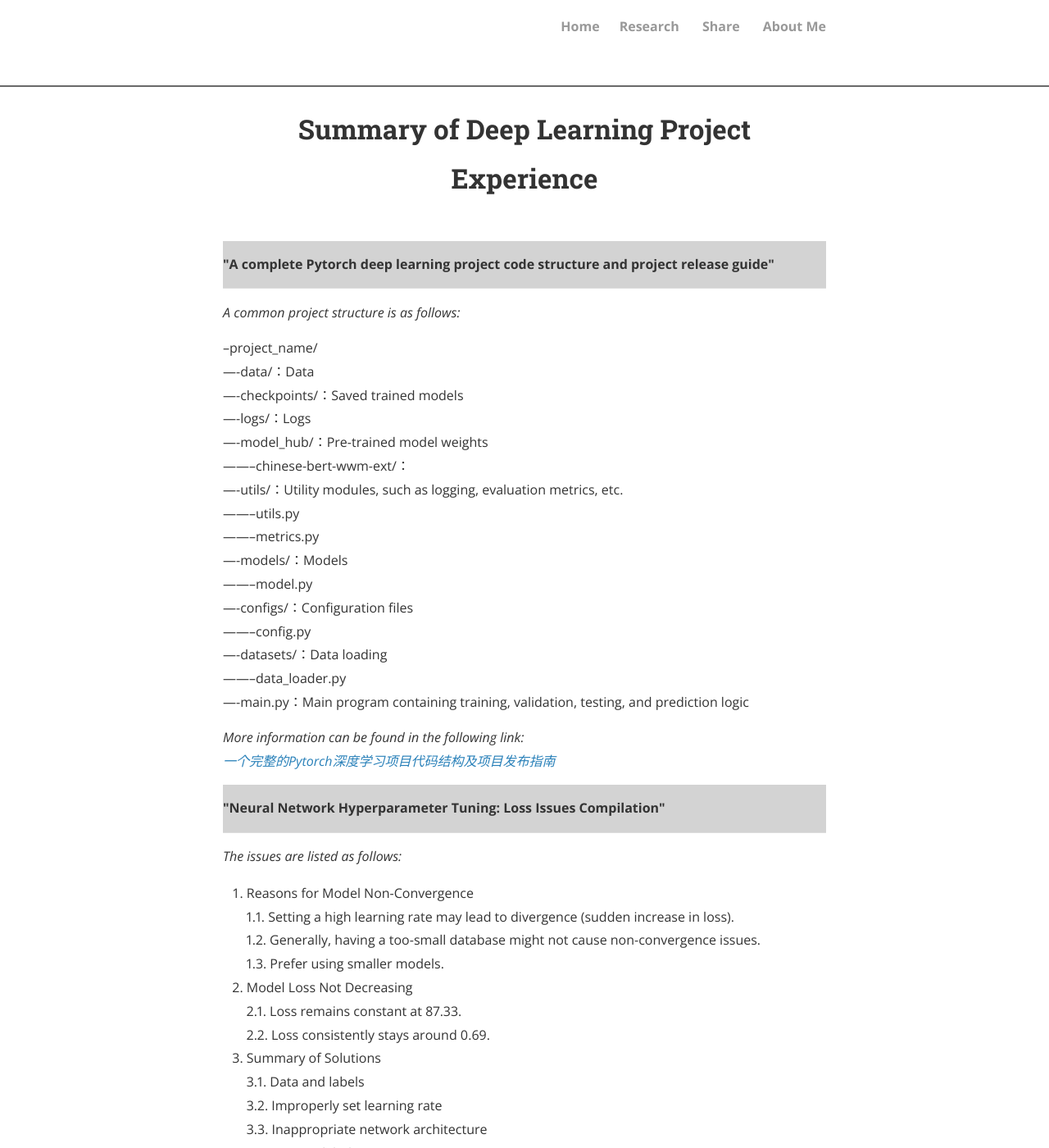
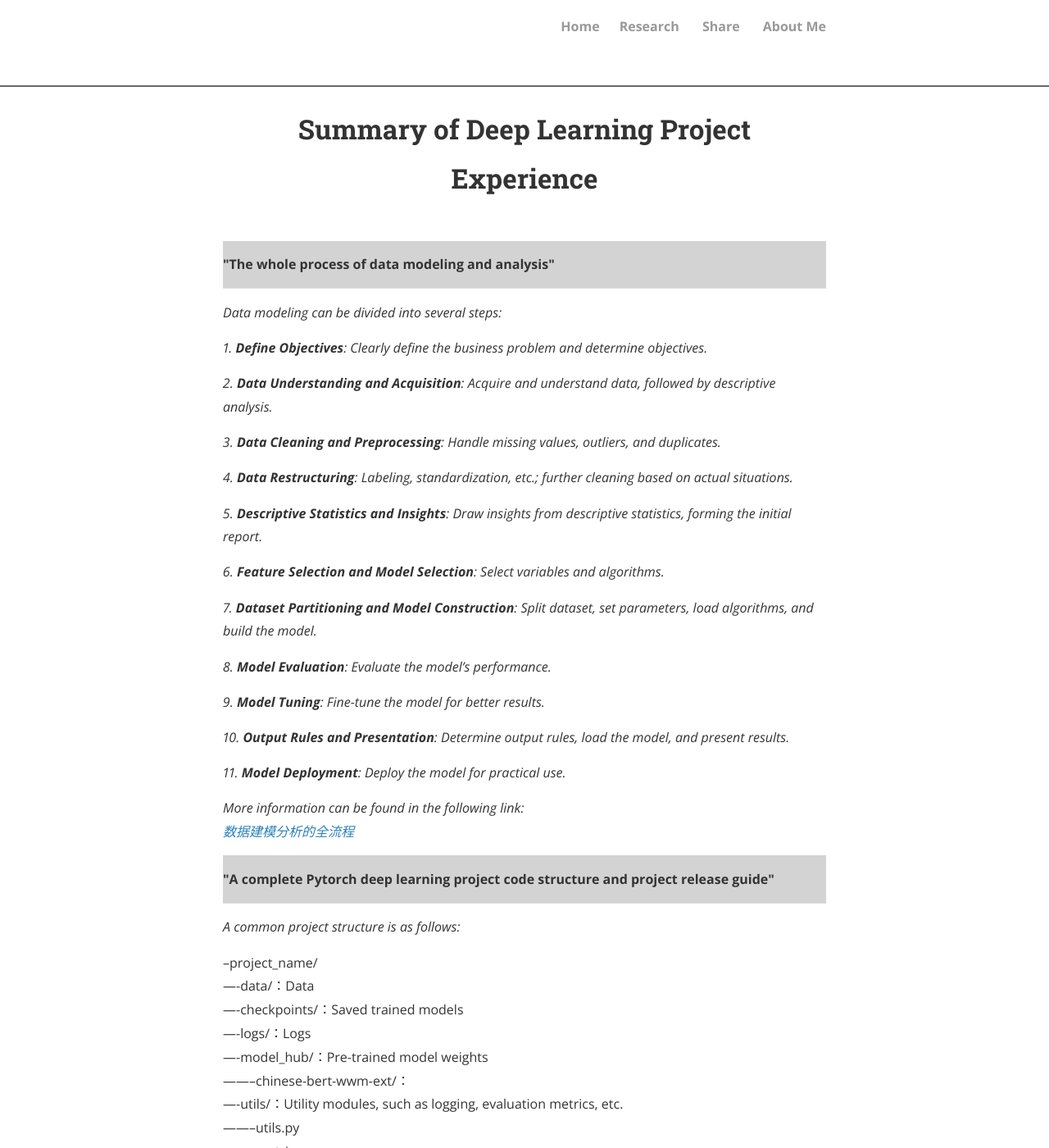
Before and after one commit to sosweetzhang/sosweetzhang.github.io, a Jekyll site: the page built from share/Experience/Summary_of_deep_learning_project_experience.md, in a window 1280 px wide and 1400 px high. Shown: the whole window at 82% size. Built offline with Jekyll 4.4.1, drawn with Linux system fonts in a browser that asks for light colours; nearby versions of some CDN libraries; comment, search, counter and statistics services are not loaded; a style sheet for code colours, icons or effects is not loaded.

Commit message:
Update Summary_of_deep_learning_project_experience.md

```diff
--- a/share/Experience/Summary_of_deep_learning_project_experience.md
+++ b/share/Experience/Summary_of_deep_learning_project_experience.md
@@ -3,6 +3,38 @@ layout: page
 title: Summary of Deep Learning Project Experience
 permalink: /share/Experience/231121_1/
 ---
+
+<table><tr><td bgcolor=lightgray><strong>"The whole process of data modeling and analysis" </strong></td></tr></table>
+
+<em>Data modeling can be divided into several steps:</em>
+
+_1. **Define Objectives**: Clearly define the business problem and determine objectives._
+
+_2. **Data Understanding and Acquisition**: Acquire and understand data, followed by descriptive analysis._
+
+_3. **Data Cleaning and Preprocessing**: Handle missing values, outliers, and duplicates._
+
+_4. **Data Restructuring**: Labeling, standardization, etc.; further cleaning based on actual situations._
+
+_5. **Descriptive Statistics and Insights**: Draw insights from descriptive statistics, forming the initial report._
+
+_6. **Feature Selection and Model Selection**: Select variables and algorithms._
+
+_7. **Dataset Partitioning and Model Construction**: Split dataset, set parameters, load algorithms, and build the model._
+
+_8. **Model Evaluation**: Evaluate the model's performance._
+
+_9. **Model Tuning**: Fine-tune the model for better results._
+
+_10. **Output Rules and Presentation**: Determine output rules, load the model, and present results._
+
+_11. **Model Deployment**: Deploy the model for practical use._
+
+<em>More information can be found in the following link: </em><br>
+<em><a href="https://zhuanlan.zhihu.com/p/558520007" title="">数据建模分析的全流程</a> </em>
+
+
+
 
 <table><tr><td bgcolor=lightgray><strong>"A complete Pytorch deep learning project code structure and project release guide" </strong></td></tr></table>
 
```
